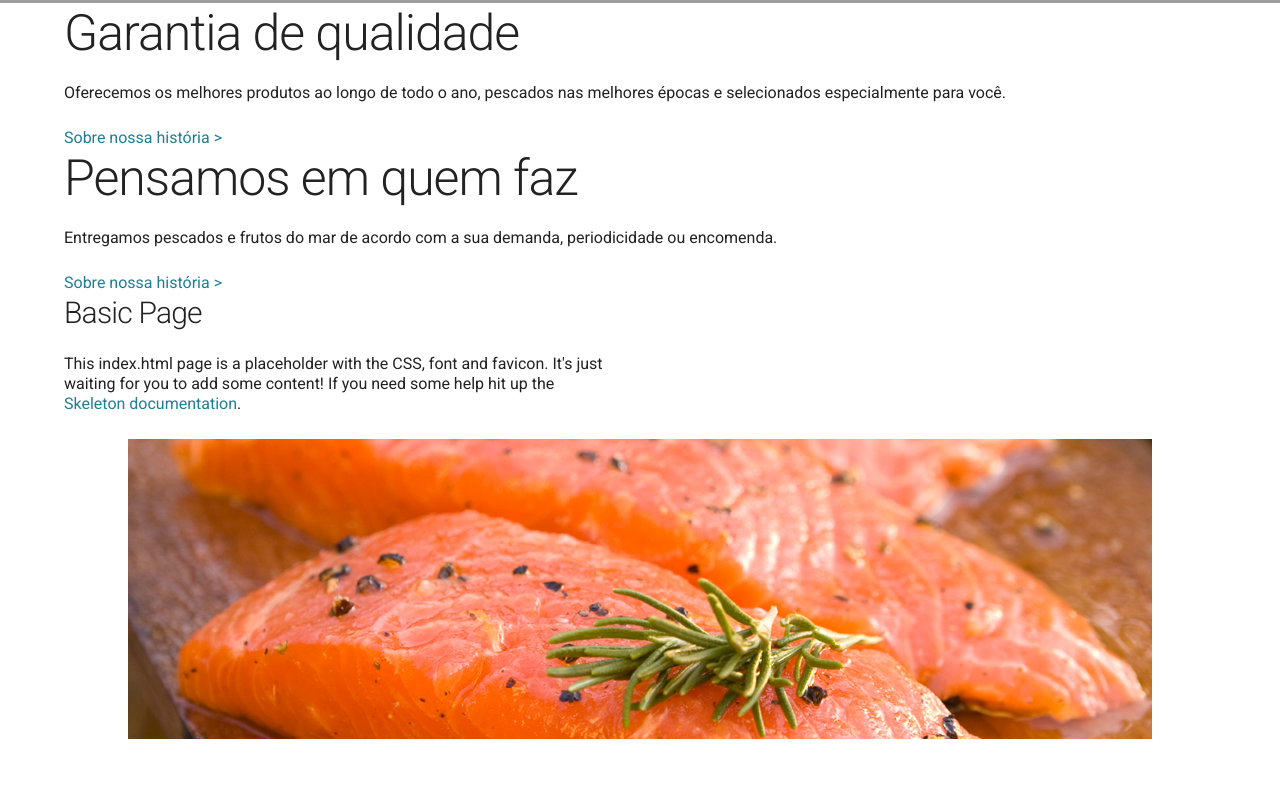
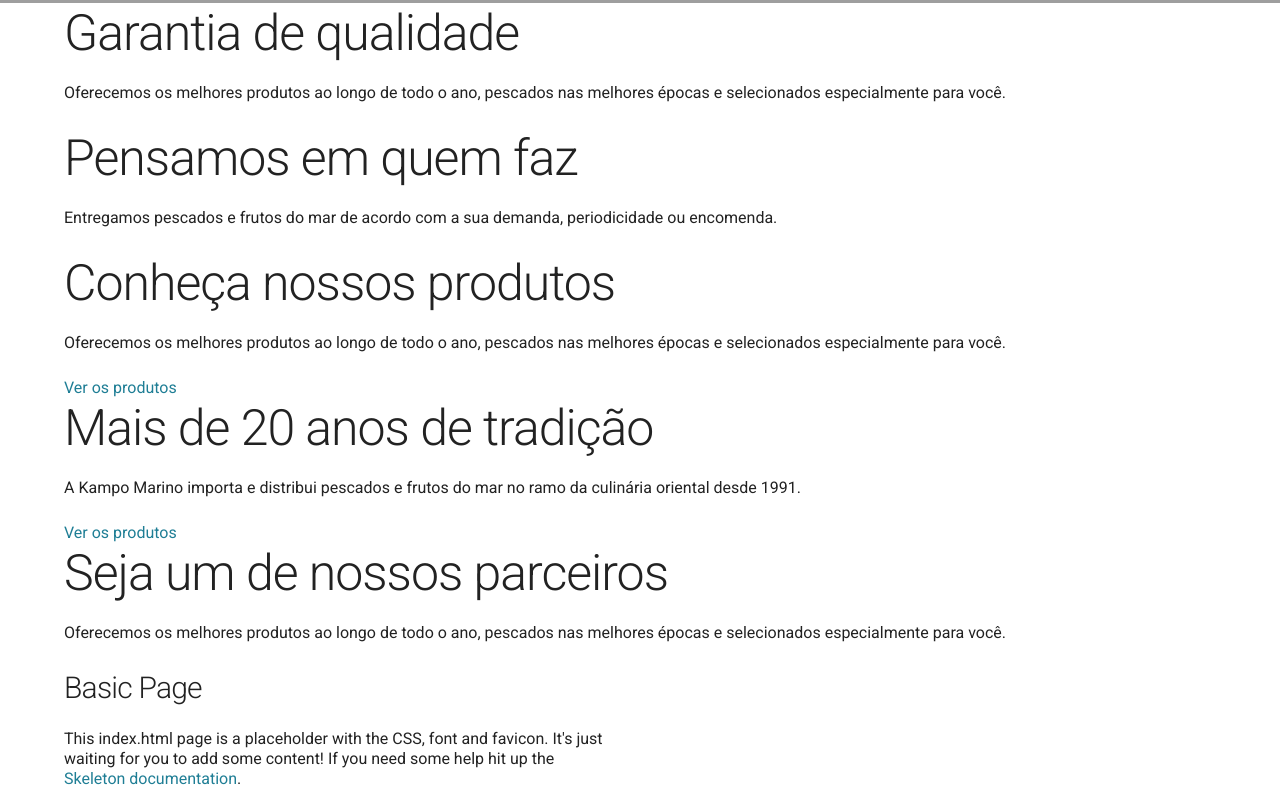
Before and after one commit to brutiko/kampo-marino, a plain HTML site: page index.html in a window 1280 px wide. Shown: the part 857-1660 px from the top of the page. Before the commit the page ends 1601 px from the top, so only its background shows below. Drawn offline with Linux system fonts and the light colour scheme; grey boxes are pictures that could not be loaded.

Commit message:
Home html.

```diff
--- a/index.html
+++ b/index.html
@@ -70,14 +70,32 @@
       <div class="container">
         <h1 class="section-title">Garantia de qualidade</h1>
         <p>Oferecemos os melhores produtos ao longo de todo o ano, pescados nas melhores épocas e selecionados especialmente para você.</p>
-        <a href="/quem-somos">Sobre nossa história ></a>
       </div>
     </section>
-    <section class="why-section">
+    <section class="how-section">
       <div class="container">
         <h1 class="section-title">Pensamos em quem faz</h1>
         <p>Entregamos pescados e frutos do mar de acordo com a sua demanda, periodicidade ou encomenda.</p>
-        <a href="/quem-somos">Sobre nossa história ></a>
+      </div>
+    </section>
+    <section class="products-section">
+      <div class="container">
+        <h1 class="section-title">Conheça nossos produtos</h1>
+        <p>Oferecemos os melhores produtos ao longo de todo o ano, pescados nas melhores épocas e selecionados especialmente para você.</p>
+        <a href="/quem-somos">Ver os produtos</a>
+      </div>
+    </section>
+    <section class="comments-section">
+      <div class="container">
+        <h1 class="section-title">Mais de 20 anos de tradição</h1>
+        <p>A Kampo Marino importa e distribui pescados e frutos do mar no ramo da culinária oriental desde 1991.</p>
+        <a href="/quem-somos">Ver os produtos</a>
+      </div>
+    </section>
+    <section class="comments-section">
+      <div class="container">
+        <h1 class="section-title">Seja um de nossos parceiros</h1>
+        <p>Oferecemos os melhores produtos ao longo de todo o ano, pescados nas melhores épocas e selecionados especialmente para você.</p>
       </div>
     </section>
 
--- a/stylesheets/all.css
+++ b/stylesheets/all.css
@@ -21,7 +21,7 @@ body {
 }
 
 .logo {
-  background: url(../images/kampo-marino-logo.png) no-repeat;
+  background: url(../images/kampo-marino-logo-branco.png) no-repeat;
   display: block;
   float: left;
   height: 37px;
```
Also changed, not shown: images/kampo-marino-logo-branco.png (added).
